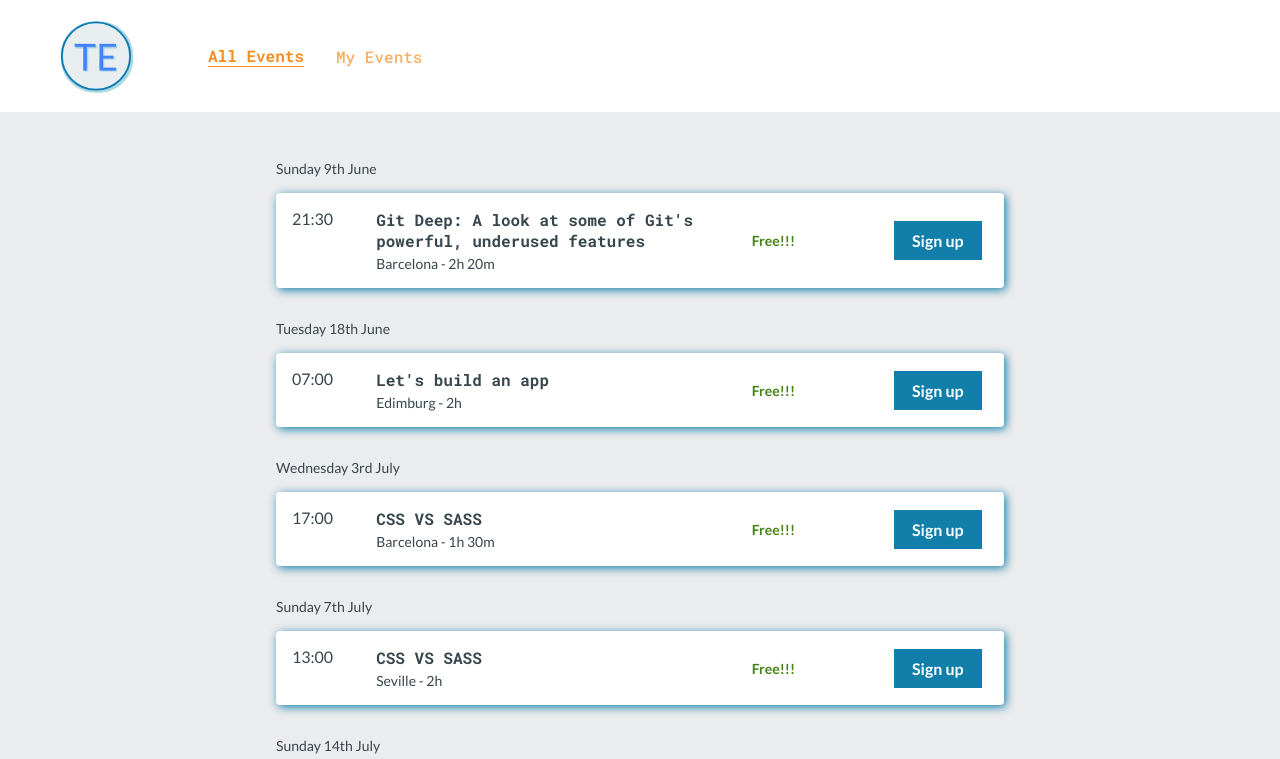
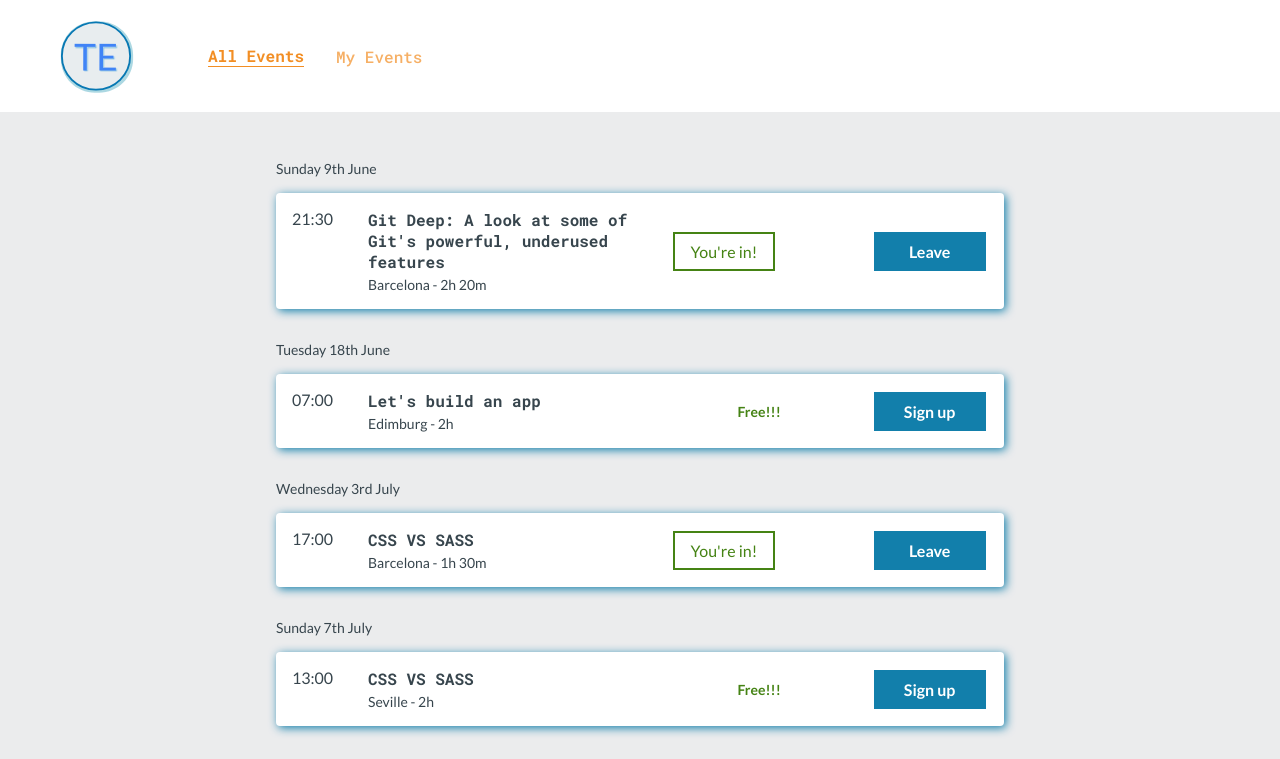
Before and after one commit to akolybelnikov/tech-meets, a React (Create React App) app: page / in a window 1280 px wide. Shown: the top 759 px of the page. Built offline with nearby package versions, Linux system fonts and the light colour scheme; data requests are answered from the project's data file.

Commit message:
Delete user event and refetch

```diff
--- a/src/App.tsx
+++ b/src/App.tsx
@@ -5,9 +5,9 @@ import Events from './components/events/Events';
 import Header from './components/layout/Header';
 import Container from './components/shared/Container';
 import Head from './components/utils/Head';
-import { Event } from './models/Event';
+import { City } from './models/City';
+import { TechEvent } from './models/Event';
 import { AppTheme } from './theme';
-import { City } from './models/City';
 
 const GlobalStyle = createGlobalStyle`
   body, html {
@@ -27,8 +27,8 @@ const GlobalStyle = createGlobalStyle`
 `
 
 const App: React.FC = () => {
-  const [events, setEventsData] = useState<Event[]>([])
-  const [userEvents, setUserEvents] = useState<Event[]>([])
+  const [events, setEventsData] = useState<TechEvent[]>([])
+  const [userEvents, setUserEvents] = useState<TechEvent[]>([])
   const [cities, setCities] = useState<City[]>([])
   const [subset, setSubset] = useState<string>('all')
 
@@ -39,17 +39,20 @@ const App: React.FC = () => {
 
       const events: AxiosResponse = await axios('http://localhost:3001/events')
       setEventsData(events.data.sort(
-        (a: Event, b: Event) => (a.startDate > b.startDate) ? 1 : -1
-      ))
-
-      const myEvents: AxiosResponse = await axios('http://localhost:3001/user')
-      setUserEvents(myEvents.data.sort(
-        (a: Event, b: Event) => (a.startDate > b.startDate) ? 1 : -1
+        (a: TechEvent, b: TechEvent) => (a.startDate > b.startDate) ? 1 : -1
       ))
     }
 
     fetchData()
+    fetchUserEvents()
   }, [])
+
+  const fetchUserEvents = async () => {
+    const myEvents: AxiosResponse = await axios('http://localhost:3001/user')
+    setUserEvents(myEvents.data.sort(
+      (a: TechEvent, b: TechEvent) => (a.startDate > b.startDate) ? 1 : -1
+    ))
+  }
 
   return (
     <ThemeProvider theme={AppTheme}>
@@ -58,7 +61,11 @@ const App: React.FC = () => {
         <GlobalStyle />
         <Header setSubset={setSubset} />
         <Container sx={{ margin: '0 auto' }} p={[1, 2, 3]} width={['100%', '95%', '760px']}>
-          <Events events={subset === 'all' ? events : userEvents} cities={cities} />
+          <Events
+            events={subset === 'all' ? events : userEvents}
+            cities={cities}
+            userEvents={userEvents}
+            fetchUserEvents={fetchUserEvents} />
         </Container>
       </Container>
     </ThemeProvider>
--- a/src/api/db.json
+++ b/src/api/db.json
@@ -253,28 +253,12 @@
       "endDate": "2019-06-09T23:50:00+00:00"
     },
     {
-      "id": 16,
+      "id": 3,
       "isFree": true,
-      "name": "Let's build an app",
-      "city": 10,
-      "startDate": "2019-06-18T07:00:00+00:00",
-      "endDate": "2019-06-18T09:00:00+00:00"
-    },
-    {
-      "id": 9,
-      "isFree": false,
-      "name": "Refactoring to clean code",
-      "city": 2,
-      "startDate": "2019-07-17T12:00:00+00:00",
-      "endDate": "2019-07-17T14:00:00+00:00"
-    },
-    {
-      "id": 21,
-      "isFree": true,
-      "name": "Git Deep: A look at some of Git's powerful, underused features",
-      "city": 9,
-      "startDate": "2019-08-05T18:15:00+00:00",
-      "endDate": "2019-08-05T19:15:00+00:00"
+      "name": "CSS VS SASS",
+      "city": 8,
+      "startDate": "2019-07-03T17:00:00+00:00",
+      "endDate": "2019-07-03T18:30:00+00:00"
     }
   ]
 }
--- a/src/components/events/EventGroup.tsx
+++ b/src/components/events/EventGroup.tsx
@@ -2,6 +2,7 @@ import React, { Fragment } from 'react';
 import Moment from 'react-moment';
 import styled, { keyframes } from 'styled-components';
 import { City } from '../../models/City';
+import { TechEvent } from '../../models/Event';
 import { EventGroup } from '../../models/EventGroup';
 import Card from '../shared/Card';
 import Divider from '../shared/Divider';
@@ -30,24 +31,35 @@ const EventCard = styled(Card)`
   background: #fff;
   transition: all 300ms ease-out;
   &:hover {
-    transform: scale(1.1);
+    transform: scale(1.05);
     background: ${props => props.theme.colors.lightGreen};
   }
 `
 
-export default ({ eventGroup, cities }: { eventGroup: EventGroup, cities: City[] }) => {
+export default (
+  { eventGroup, cities, userEvents, fetchUserEvents }:
+    { eventGroup: EventGroup, cities: City[], userEvents: TechEvent[], fetchUserEvents: Function }) => {
   const { date, events } = eventGroup
 
   return (
     <FlexContainer width={['95%', '100%']} m={'0 auto'}>
       {date && <Text><Moment format="dddd Do MMMM">{date}</Moment></Text>}
       <EventCard mt={[2, 3]} mb={[3, 4]}>
-        {events.map((event, idx) => (
-          <Fragment key={idx}>
-            <EventRow event={event} city={cities.filter(city => city.id === event.city)[0]} />
-            {(idx < events.length - 1) && <Divider />}
-          </Fragment>
-        ))}
+        {events.map((event, idx) => {
+          const joined = (userEvents.findIndex(joinedEvent => joinedEvent.id === event.id) !== -1)
+
+          return (
+            <Fragment key={idx}>
+              <EventRow
+                event={event}
+                city={cities.filter(city => city.id === event.city)[0]}
+                joined={joined}
+                fetchUserEvents={fetchUserEvents}
+              />
+              {(idx < events.length - 1) && <Divider />}
+            </Fragment>
+          )
+        })}
       </EventCard>
     </FlexContainer>
   )
--- a/src/components/events/EventRow.tsx
+++ b/src/components/events/EventRow.tsx
@@ -1,29 +1,31 @@
+import axios from 'axios';
 import { differenceInMinutes } from 'date-fns';
 import React, { Fragment, useState } from 'react';
 import Moment from 'react-moment';
 import Modal from 'react-responsive-modal';
 import styled from 'styled-components';
 import { City } from '../../models/City';
-import { Event } from '../../models/Event';
+import { TechEvent } from '../../models/Event';
 import Box from '../shared/Box';
 import Button from '../shared/Buttons';
-import FlexRow from '../shared/FlexRow';
-import SubTitle from '../shared/SubTitle';
-import Title from '../shared/Title'
-import Text from '../shared/Text';
-import customStyles from './events.module.scss'
 import Card from '../shared/Card';
 import Flex from '../shared/Flex';
 import FlexContainer from '../shared/FlexContainer';
-import axios, { AxiosResponse } from 'axios';
+import FlexRow from '../shared/FlexRow';
+import SubTitle from '../shared/SubTitle';
+import Text from '../shared/Text';
+import Title from '../shared/Title';
+import customStyles from './events.module.scss';
 
 const RowItem = styled(Box).attrs({
   padding: [1, 2]
 })``
 
-export default ({ event, city }: { event: Event, city: City }) => {
+export default (
+  { event, city, joined, fetchUserEvents }:
+    { event: TechEvent, city: City, joined: boolean, fetchUserEvents: Function }) => {
   const [open, setModal] = useState(false)
-
+  const [cancel, setCancel] = useState(false)
   const { startDate, name, isFree, endDate } = event
 
   const formatDuration = (minutes: number): string => {
@@ -32,7 +34,8 @@ export default ({ event, city }: { event: Event, city: City }) => {
     return rest !== 0 ? `${hours}h ${rest}m` : `${hours}h`
   }
 
-  const onOpenModal = () => {
+  const onOpenJoinModal = () => {
+    setCancel(false)
     setModal(true)
   };
 
@@ -40,12 +43,29 @@ export default ({ event, city }: { event: Event, city: City }) => {
     setModal(false)
   };
 
-  const onSaveEvent = async () => {
-    const res: AxiosResponse = await axios.post('http://localhost:3001/user', event)
+  const onOpenLeaveModal = () => {
+    setCancel(true)
+    setModal(true)
+  };
 
-    console.log(res)
+  const onJoinEvent = async () => {
+    try {
+      await axios.post('http://localhost:3001/user', event)
+      await fetchUserEvents()
+      setModal(false)
+    } catch (e) {
+      setModal(false)
+    }
+  }
 
-    setModal(false)
+  const onLeaveEvent = async () => {
+    try {
+      await axios.delete(`http://localhost:3001/user/${event.id}`)
+      await fetchUserEvents()
+      setModal(false)
+    } catch (e) {
+      setModal(false)
+    }
   }
 
   return (
@@ -63,18 +83,20 @@ export default ({ event, city }: { event: Event, city: City }) => {
               differenceInMinutes(endDate, startDate)
             )}</Text></Box>
           </Box>
-          <Box sx={{ flex: '10%', textAlign: 'left', display: 'flex', alignItems: 'center' }}>
-            <SubTitle ml={1}>{isFree && <Text color="darkGreen">Free!!!</Text>}</SubTitle>
+          <Box sx={{ flex: !joined ? '10%' : '35%', textAlign: 'left', display: 'flex', alignItems: 'center' }}>
+            {!joined && <SubTitle ml={1}>{isFree && <Text color="darkGreen">Free!!!</Text>}</SubTitle>}
+            {joined && <Button mr={[5]} disabled variant='secondary'>You're in!</Button>}
           </Box>
         </RowItem>
         <RowItem sx={{
           display: 'flex',
-          flexDirection: 'column',
-          justifyContent: ['flex-start', 'center'],
+          flexDirection: ['row', 'column'],
+          justifyContent: ['space-around'],
           flex: '1 1 auto',
           alignItems: ['center']
         }}>
-          <Button variant='primaryInverted' onClick={onOpenModal}>Sign up</Button>
+          {!joined && <Button variant='primaryInverted' onClick={onOpenJoinModal}>Sign up</Button>}
+          {joined && <Button variant='primaryInverted' onClick={onOpenLeaveModal}>Leave</Button>}
         </RowItem>
       </FlexRow>
       <Modal
@@ -93,18 +115,20 @@ export default ({ event, city }: { event: Event, city: City }) => {
       >
         <Card>
           <Flex py={[3]} sx={{ justifyContent: 'center', background: 'lightGreen' }}>
-            <Title>Join the event</Title>
+            {!cancel && <Title>Join the event</Title>}
+            {cancel && <Title>Leave the event</Title>}
           </Flex>
           <FlexContainer minHeight={'35vh'} p={[2, 3, 4]}>
             <SubTitle style={{ display: 'inline-block' }}>
-              {`You are about to sign up for `}
+              {!cancel && `You are about to sign up for `}
+              {cancel && `You are about to leave `}
             </SubTitle>
             <SubTitle style={{ display: 'inline-block' }} color="orange">
               {name}
             </SubTitle>
             <SubTitle style={{ display: 'inline-block' }}>
-              {` This event takes place on the `}
-              <Moment format="Do MMMM">{startDate}</Moment>{` in ${city.name}.`}<br /><br />Are you sure?
+              {!cancel && ` This event takes place on the `}
+              {!cancel && <Moment format="Do MMMM">{startDate}</Moment>}{!cancel && ` in ${city.name}.`}<br /><br />Are you sure?
             </SubTitle>
           </FlexContainer>
           <Flex py={[3]} sx={{ justifyContent: 'flex-end' }}>
@@ -112,7 +136,8 @@ export default ({ event, city }: { event: Event, city: City }) => {
               <Button minWidth={[84]} variant='primaryInverted' onClick={onCloseModal}>Cancel</Button>
             </Box>
             <Box sx={{ flex: ['30% 0 0', '25% 0 0'], textAlign: 'center' }}>
-              <Button minWidth={[84]} variant='primaryInverted' onClick={onSaveEvent}>Join</Button>
+              {!cancel && <Button minWidth={[84]} variant='secondaryInverted' onClick={onJoinEvent}>Join</Button>}
+              {cancel && <Button minWidth={[84]} variant='warningInverted' onClick={onLeaveEvent}>Leave</Button>}
             </Box>
           </Flex>
         </Card>
--- a/src/components/shared/Card.tsx
+++ b/src/components/shared/Card.tsx
@@ -1,5 +1,5 @@
 import React from 'react';
-import { Card as RebassCard, CardProps } from 'rebass';
+import { Card as RebassCard } from 'rebass';
 import { withTheme } from 'styled-components';
 
 const Card = (props: any) => <RebassCard {...props} />
--- a/src/models/Event.ts
+++ b/src/models/Event.ts
@@ -1,4 +1,4 @@
-export interface Event {
+export interface TechEvent {
     id: number,
     isFree: boolean,
     name: string,
--- a/src/models/EventGroup.ts
+++ b/src/models/EventGroup.ts
@@ -1,6 +1,6 @@
-import { Event } from './Event'
+import { TechEvent } from './Event'
 
 export interface EventGroup {
   date: string
-  events: Event[]
+  events: TechEvent[]
 }
--- a/src/theme.ts
+++ b/src/theme.ts
@@ -45,6 +45,7 @@ const AppTheme: DefaultTheme = {
         // color: darkBlue,
         // backgroundColor: 'transparent',
       },
+      minWidth: '7rem'
     },
     secondary: {
       color: darkGreen,
@@ -53,8 +54,8 @@ const AppTheme: DefaultTheme = {
       border: `2px solid ${darkGreen}`,
       borderRadius: 0,
       '&:hover': {
-        color: '#fff',
-        backgroundColor: darkGreen,
+        // color: '#fff',
+        // backgroundColor: darkGreen,
       },
     },
     secondaryInverted: {
@@ -68,6 +69,17 @@ const AppTheme: DefaultTheme = {
         backgroundColor: 'transparent',
       },
     },
+    warningInverted: {
+      color: '#fff',
+      backgroundColor: red,
+      cursor: 'pointer',
+      border: `2px solid ${red}`,
+      borderRadius: 0,
+      '&:hover': {
+        // color: darkGreen,
+        // backgroundColor: 'transparent',
+      },
+    }
   },
 }
 
```
Also changed, not shown: index.d.ts (+9 -0 lines), src/components/events/Events.tsx (+16 -5 lines).
